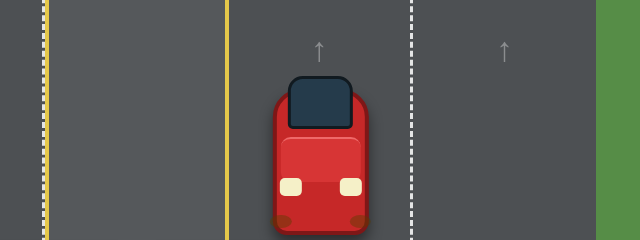
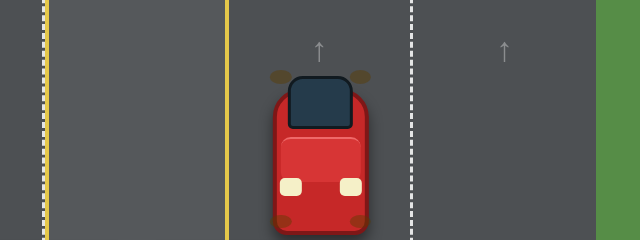
Before and after one commit to driveinstructormike/smog-demo, a plain HTML site: page index.html in a window 1280 px wide. Shown: the part 311-551 px from the top of the page, 503-1143 px from the left. Drawn offline with Linux system fonts and the light colour scheme.

Commit message:
Update index.html

```diff
--- a/index.html
+++ b/index.html
@@ -579,6 +579,36 @@ body {
 
 }
 
+/* =========================================================
+   FRONT TURN SIGNALS
+========================================================= */
+
+.turn-signal.front {
+
+    top: 4%;
+
+    bottom: auto;
+
+}
+
+
+/* LEFT FRONT */
+
+.turn-signal.front.left {
+
+    left: 8%;
+
+}
+
+
+/* RIGHT FRONT */
+
+.turn-signal.front.right {
+
+    right: 8%;
+
+}
+
 
 /* ACTIVE FLASHING SIGNAL */
 
@@ -1243,6 +1273,8 @@ body {
 
     <div class="headlight right"></div>
 
+    <!-- REAR TURN SIGNALS -->
+
     <div
         class="turn-signal left"
         id="leftSignalLight">
@@ -1252,6 +1284,18 @@ body {
         class="turn-signal right"
         id="rightSignalLight">
     </div>
+
+   <!-- FRONT TURN SIGNALS -->
+
+<div
+    class="turn-signal front left"
+    id="leftFrontSignalLight">
+</div>
+
+<div
+    class="turn-signal front right"
+    id="rightFrontSignalLight">
+</div>
 
 </div>
 
```
